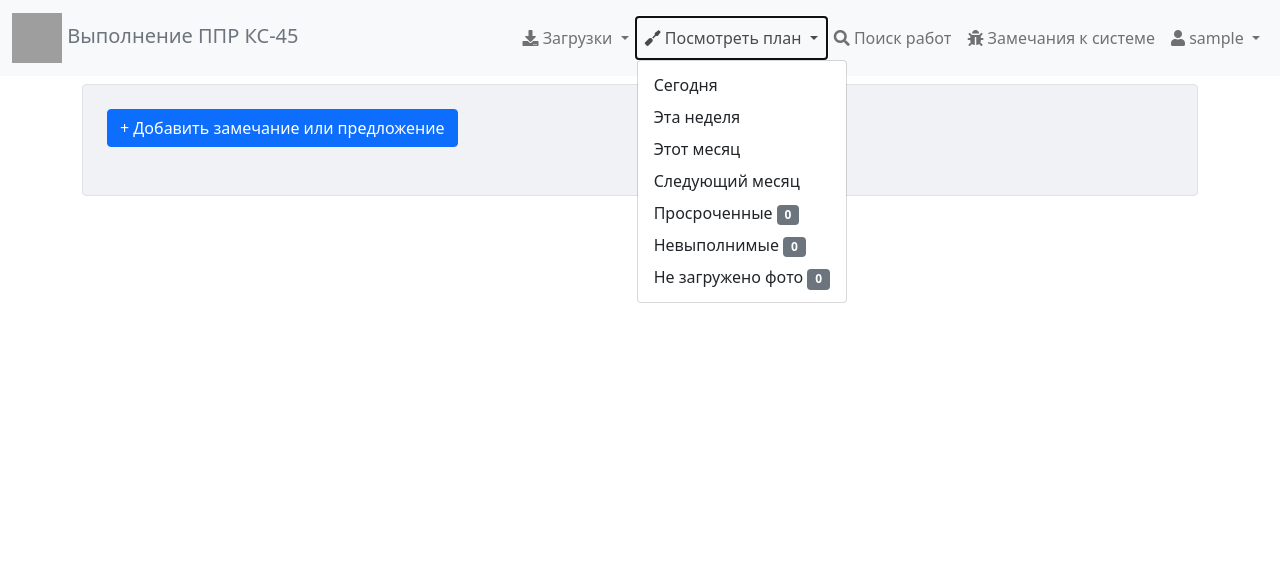
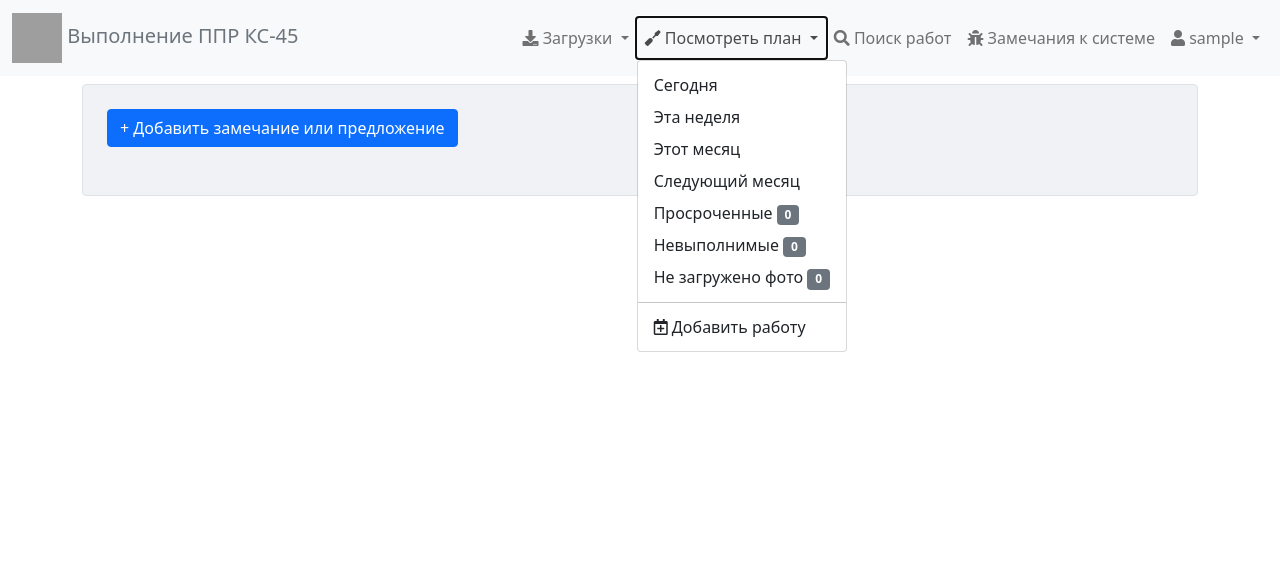
Before and after one commit to Ivan-Skvortsov/ppr_project, a Django app: page /bugs/ in a window 1280 px wide, after a click on "Посмотреть план". Shown: the top 583 px of the page. Run offline with Django 3.2, Linux system fonts and the light colour scheme; the visitor is signed in with stand-in values (Sample User, id 1); data that the repository does not hold is empty; parts of the project's set-up code (start-up, migrations or seed data) failed here and were passed over; grey boxes are pictures that could not be loaded.

Commit message:
added schedule creation in navbar

```diff
--- a/ppr_project/templates/includes/navbar.html
+++ b/ppr_project/templates/includes/navbar.html
@@ -57,6 +57,8 @@
                 <span class="badge badge-pill {% if count_no_photo %}bg-danger{% else %}bg-secondary{% endif %}">{{ count_no_photo }}</span>
               </a>
             </li>
+            <li><hr class="dropdown-divider"></li>
+            <li><a class="dropdown-item" href="{% url 'reports:create_schedule' %}"><i class="far fa-calendar-plus"></i> Добавить работу</a></li>
           </ul>
         </li>
         <li class="nav-item">
```
